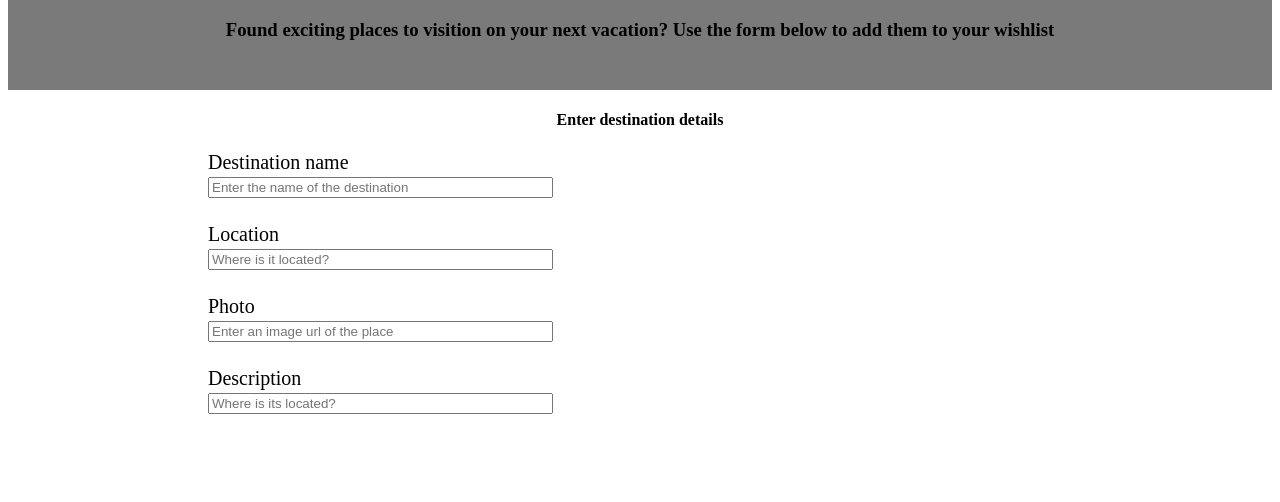
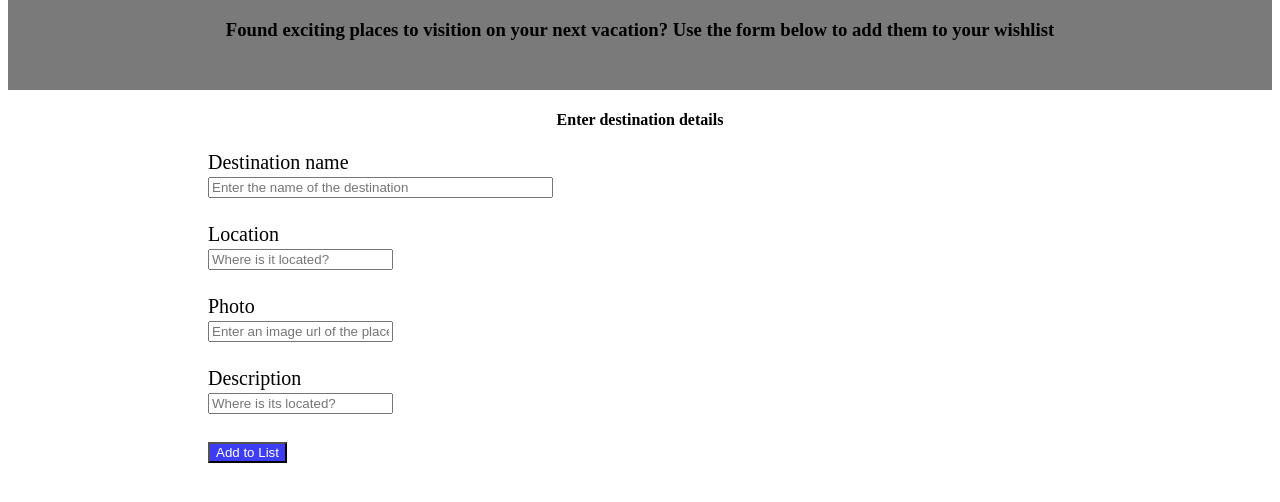
Before and after one commit to apekshyakh/forms, a plain HTML site: page index.html in a window 1280 px wide. Shown: the part 118-620 px from the top of the page. Drawn offline with Linux system fonts and the light colour scheme.

Commit message:
added styling to the site

```diff
--- a/index.html
+++ b/index.html
@@ -21,6 +21,7 @@
         <label for="destinationname">Destination name</label><br />
         <input
           size="40px"
+          height="50px"
           type="text"
           placeholder="Enter the name of the destination"
           name="destinationname"
@@ -32,7 +33,7 @@
         <label for="location">Location</label><br />
         <input
           type="text"
-          size="40px"
+          height="50px"
           placeholder="Where is it located?"
           name="location"
           id="location"
@@ -43,7 +44,7 @@
         <label for="photo">Photo</label><br />
         <input
           type="text"
-          size="40px"
+          height="50px"
           placeholder="Enter an image url of the place"
           name="photo"
           id="photo"
@@ -54,12 +55,20 @@
         <label for="description">Description</label><br />
         <input
           type="text"
-          size="40px"
+          height="50px"
           placeholder="Where is its located?"
           name="description"
           id="description"
         /><br />
       </div>
+
+      <div id="addtolist">
+        <input style="background-color: rgb(61, 61, 246);
+        color: white;"
+        height="50px"
+        type="button"
+        value="Add to List">
+        </div>
     </form>
 
     <script src="script.js"></script>
```
